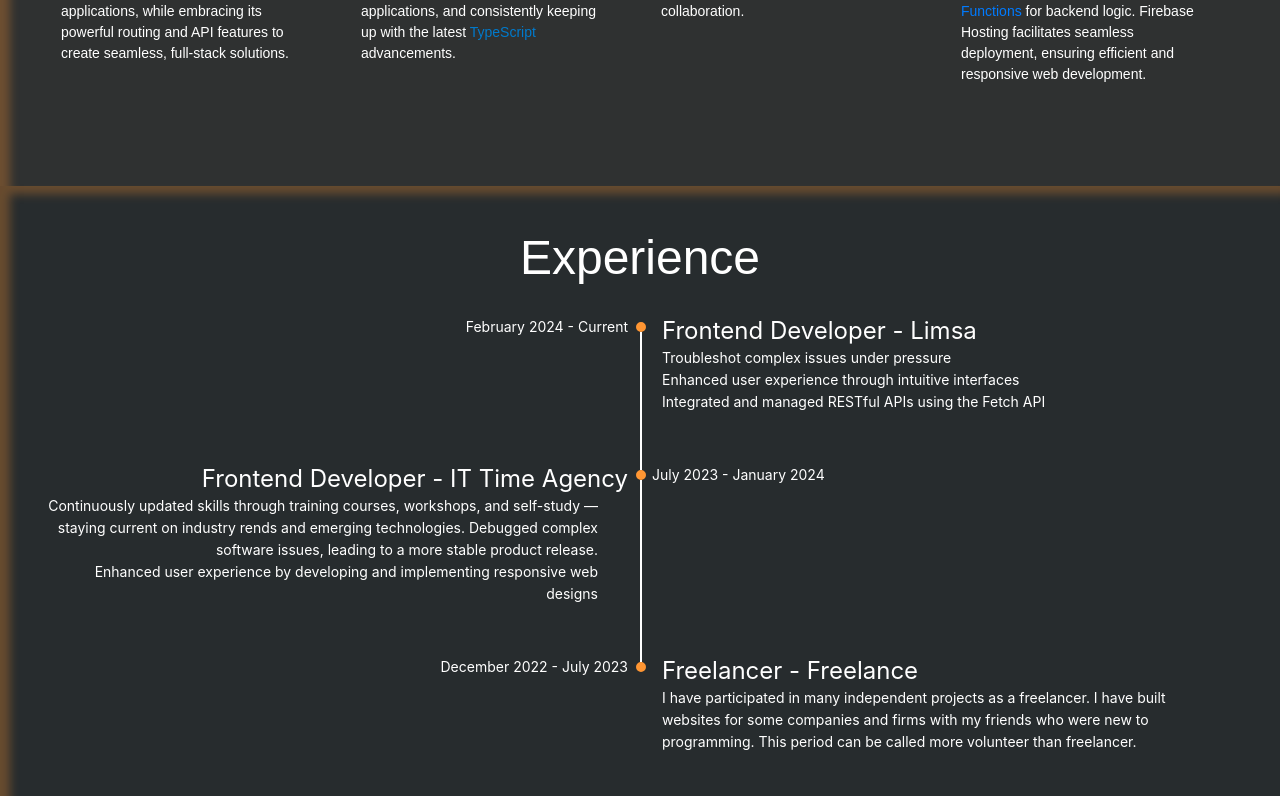
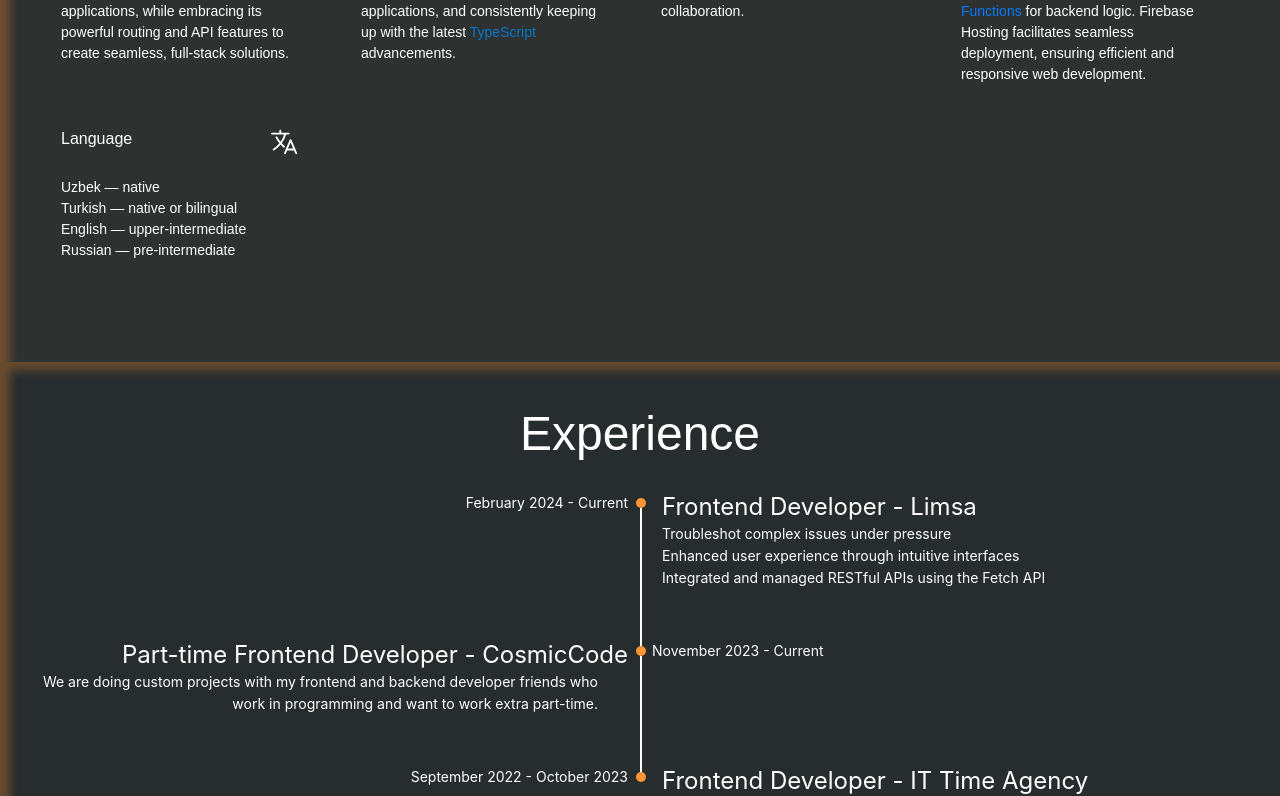
Before and after one commit to asadbekdev07/my-portfolio, a React (Vite) app: page / in a window 1280 px wide. Shown: the part 1566-2362 px from the top of the page. Built offline with nearby package versions, Linux system fonts and the light colour scheme.

Commit message:
Add Experience and language skills

```diff
--- a/src/components/Experience.jsx
+++ b/src/components/Experience.jsx
@@ -6,7 +6,7 @@ const Experience = () => {
     {
       date: "February 2024 - Current",
       position: "Frontend Developer",
-      city: "Limsa",
+      company: "Limsa",
       description: [
         "Troubleshot complex issues under pressure",
         "Enhanced user experience through intuitive interfaces",
@@ -14,20 +14,20 @@ const Experience = () => {
       ],
     },
     {
-      date: "July 2023 - January 2024",
+      date: "November 2023 - Current",
+      position: "Part-time Frontend Developer",
+      company: "CosmicCode",
+      description: [
+        "We are doing custom projects with my frontend and backend developer friends who work in programming and want to work extra part-time.",
+      ],
+    },
+    {
+      date: "September 2022 - October 2023",
       position: "Frontend Developer",
-      city: "IT Time Agency",
+      company: "IT Time Agency",
       description: [
         "Continuously updated skills through training courses, workshops, and self-study — staying current on industry rends and emerging technologies. Debugged complex software issues, leading to a more stable product release.",
         "Enhanced user experience by developing and implementing responsive web designs",
-      ],
-    },
-    {
-      date: "December 2022 - July 2023",
-      position: "Freelancer",
-      city: "Freelance",
-      description: [
-        "I have participated in many independent projects as a freelancer. I have built websites for some companies and firms with my friends who were new to programming. This period can be called more volunteer than freelancer.",
       ],
     },
   ];
@@ -59,7 +59,7 @@ const Experience = () => {
               {timelineItems.map((item, index) => (
                 <Timeline.Item key={index} label={item.date} color="#ff9633">
                   <h2 className="text-2xl">
-                    {item.position} - {item.city}
+                    {item.position} - {item.company}
                   </h2>
                   <ul>
                     {item.description.map((desc, idx) => (
--- a/src/components/Skills.jsx
+++ b/src/components/Skills.jsx
@@ -1,7 +1,12 @@
 import React from "react";
 
 const SkillCard = ({ title, description, icon }) => (
-  <div className="w-[280px] card-custom" data-aos="flip-left" data-aos-easing="ease-out-cubic" data-aos-duration="2000">
+  <div
+    className="w-[280px] card-custom"
+    data-aos="flip-left"
+    data-aos-easing="ease-out-cubic"
+    data-aos-duration="2000"
+  >
     <div className="flex justify-between mb-5">
       <h4>{title}</h4>
       <div>{icon}</div>
@@ -14,10 +19,12 @@ const Skills = () => {
   const skills = [
     {
       title: "HTML",
-      description:
-        (
+      description: (
         <>
-            I am skilled in <span className="text-[#ff9633]">HTML</span>, using it to create structured and accessible web pages. I focus on semantic markup, responsive design, and integrating multimedia to deliver user-friendly web experiences.
+          I am skilled in <span className="text-[#ff9633]">HTML</span>, using it
+          to create structured and accessible web pages. I focus on semantic
+          markup, responsive design, and integrating multimedia to deliver
+          user-friendly web experiences.
         </>
       ),
       color: "#e44d26",
@@ -250,10 +257,12 @@ const Skills = () => {
     },
     {
       title: "GIT / Github",
-      description:
-      (
+      description: (
         <>
-        I leverage <span className="text-[#ff9633]">Git</span> for version control and <span className="text-[#ff9633]">Github</span> for collaborative repository management, ensuring efficient code organization and seamless team collaboration.
+          I leverage <span className="text-[#ff9633]">Git</span> for version
+          control and <span className="text-[#ff9633]">Github</span> for
+          collaborative repository management, ensuring efficient code
+          organization and seamless team collaboration.
         </>
       ),
       color: "#e44d26",
@@ -293,19 +302,79 @@ const Skills = () => {
     },
     {
       title: "Firebase",
-      description:
-        (
+      description: (
         <>
-            I utilize <span className="text-[#ff9633]">Firebase</span> to develop scalable web applications, leveraging Firestore for flexible databases, Authentication for user management, and <span className="text-[#007bff]">Cloud Functions</span> for backend logic. Firebase Hosting facilitates seamless deployment, ensuring efficient and responsive web development.
+          I utilize <span className="text-[#ff9633]">Firebase</span> to develop
+          scalable web applications, leveraging Firestore for flexible
+          databases, Authentication for user management, and{" "}
+          <span className="text-[#007bff]">Cloud Functions</span> for backend
+          logic. Firebase Hosting facilitates seamless deployment, ensuring
+          efficient and responsive web development.
         </>
       ),
       color: "#e44d26",
       icon: (
-        <svg xmlns="http://www.w3.org/2000/svg" height="30" viewBox="0 0 32 32" width="30">
-    <path d="M19.62 11.558l-3.203 2.98-2.972-5.995 1.538-3.448c.4-.7 1.024-.692 1.414 0z" fill="#ffa000"/>
-    <path d="M13.445 8.543l2.972 5.995-11.97 11.135z" fill="#f57f17"/>
-    <path d="M23.123 7.003c.572-.55 1.164-.362 1.315.417l3.116 18.105-10.328 6.2c-.36.2-1.32.286-1.32.286s-.874-.104-1.207-.3L4.447 25.673z" fill="#ffca28"/>
-    <path d="M13.445 8.543l-8.997 17.13L8.455.638c.148-.78.592-.855.988-.167z" fill="#ffa000"/>
+        <svg
+          xmlns="http://www.w3.org/2000/svg"
+          height="30"
+          viewBox="0 0 32 32"
+          width="30"
+        >
+          <path
+            d="M19.62 11.558l-3.203 2.98-2.972-5.995 1.538-3.448c.4-.7 1.024-.692 1.414 0z"
+            fill="#ffa000"
+          />
+          <path d="M13.445 8.543l2.972 5.995-11.97 11.135z" fill="#f57f17" />
+          <path
+            d="M23.123 7.003c.572-.55 1.164-.362 1.315.417l3.116 18.105-10.328 6.2c-.36.2-1.32.286-1.32.286s-.874-.104-1.207-.3L4.447 25.673z"
+            fill="#ffca28"
+          />
+          <path
+            d="M13.445 8.543l-8.997 17.13L8.455.638c.148-.78.592-.855.988-.167z"
+            fill="#ffa000"
+          />
+        </svg>
+      ),
+    },
+    {
+      title: "Language",
+      description: (
+        <div>
+          <h2>Uzbek — native</h2>
+          <h2>Turkish — native or bilingual</h2>
+          <h2>English — upper-intermediate</h2>
+          <h2>Russian — pre-intermediate</h2>
+          <h2></h2>
+        </div>
+      ),
+      color: "#e44d26",
+      icon: (
+        <svg
+          xmlns="http://www.w3.org/2000/svg"
+          width="30"
+          height="30"
+          viewBox="0 0 512 512"
+        >
+          <path
+            d="M48 112h288M192 64v48M272 448l96-224 96 224M301.5 384h133M281.3 112S257 206 199 277 80 384 80 384"
+            style={{
+              fill: "none",
+              stroke: "#fff",
+              strokeLinecap: "round",
+              strokeLinejoin: "round",
+              strokeWidth: "32px",
+            }}
+          />
+          <path
+            d="M256 336s-35-27-72-75-56-85-56-85"
+            style={{
+              fill: "none",
+              stroke: "#fff",
+              strokeLinecap: "round",
+              strokeLinejoin: "round",
+              strokeWidth: "32px",
+            }}
+          />
         </svg>
       ),
     },
```
Lines whose indentation alone changed are shown as unchanged.
